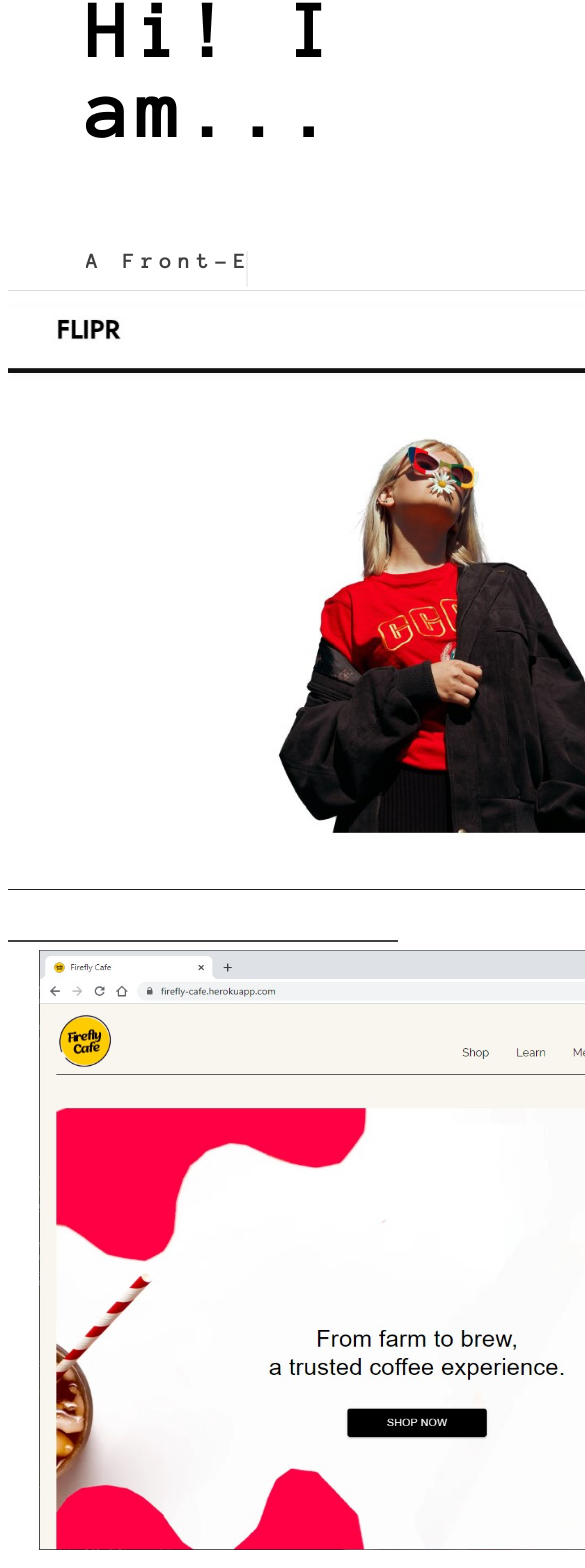
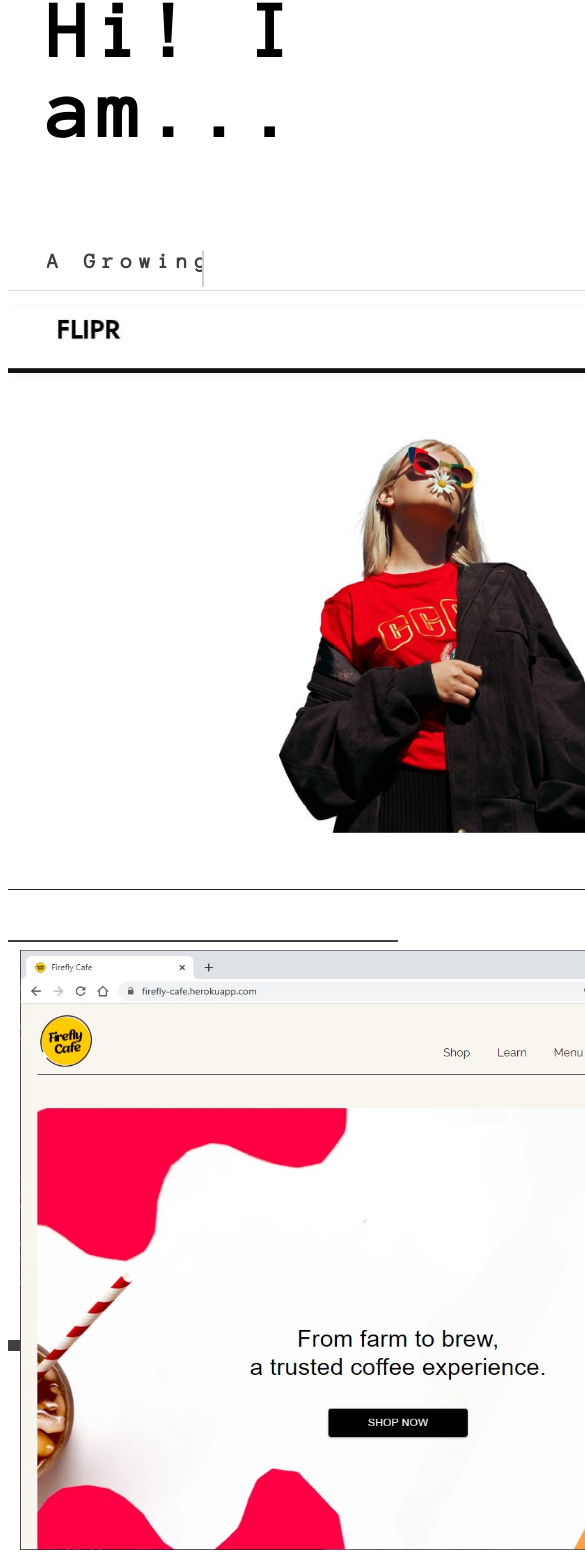
Before and after one commit to slchld1/myportfolio, a React (Create React App) app: page / in a window 390 px wide. Shown: the part 384-1952 px from the top of the page, 585 px wide, since content can reach past the window. Built offline with nearby package versions, Linux system fonts and the light colour scheme.

Commit message:
homepage.css && footer

```diff
--- /dev/null
+++ b/src/components/Footer.css
@@ -0,0 +1,6 @@
+.footer-container {
+    background-color: #404040;
+    width: 100vw;
+    height: 3vw;
+    bottom: 0;
+}
--- /dev/null
+++ b/src/components/Footer.js
@@ -0,0 +1,11 @@
+import React from 'react';
+import './Footer.css';
+
+function Footer() {
+    return (
+      <div className='footer-container'>
+
+        </div>
+        )
+    }
+export default Footer;
--- a/src/components/pages/Home.css
+++ b/src/components/pages/Home.css
@@ -27,7 +27,7 @@
     margin-bottom: 0;
     padding-top: 7vw;
     padding-bottom: 7vw;
-    padding-left: 20vw;
+    padding-left: 10vw;
     border-bottom: 2px solid #404040;
 }
 
@@ -90,7 +90,7 @@
     color: #404040;
     padding: 2rem;
     letter-spacing: 10px;
-    padding-left: 10vw;
+    /* padding-left: 3vw; */
 }
 .project-info {
     padding-top: 5vw;
@@ -137,7 +137,7 @@
     display: flex;
     justify-content: space-around;
     border-bottom: 2px solid #404040;
-    margin-left: 13vw;
+    margin-left: 3vw;
 }
 .p-desc2 {
     display: flex;
@@ -154,6 +154,9 @@
     font-size: 3rem;
     letter-spacing: 6px;
     width: 40vw;
+}
+.project-header2 {
+    margin-left: 13vw;
 }
 @keyframes move {
     0% {
@@ -214,6 +217,7 @@
     }
     .project-samples {
         text-align: center;
+        height:10vw;
     }
     .project {
         display: block;
@@ -225,27 +229,31 @@
         width: 300px;
         height: 600px;
     }
-    .project-cont2 {
-        margin-left: 8vw;
-    }
     .project-info2 {
+        width: 100vw;
         text-align: center;
+        display: flex;
+        justify-content: center;
     }
     .p-desc2 {
         text-align: center;
         width: 80vw;
-        margin-left: 10vw;
+        margin-right: 10vw;
         word-wrap: break-word;
     }
     .project-cont2 {
         height: 100vw;
         width: 100vw;
+        text-align: center;
+        display: block;
+        padding-bottom: 15vw;
     }
+    .project-header2 {
+        display: none;
+    }
+
     .project2 {
-        display: block;
         width: 100vw;
-        margin-left: 0;
-        margin-top: 120vh;
         text-align: center;
     }
   }
--- a/src/components/pages/Home.js
+++ b/src/components/pages/Home.js
@@ -3,6 +3,7 @@
 import './Home.css'
 import WorkIcon from '@mui/icons-material/Work';
 import Image from 'react-bootstrap/Image';
+import Footer from '../Footer';
 
 function Home() {
     return (
@@ -25,7 +26,7 @@
                                 <span className="letter">.</span>
                             </h1>
                             <h1 style={{ paddingBottom: 15 }} className='heading2' data-text="dev">
-                                A Front-End React Developer
+                                A Growing React Developer
                             </h1>
                         </Col>
                     </Row>
@@ -55,7 +56,7 @@
                         </Col>
                     </Row>
                 </Container>
-                <Container className='project-cont2 container'>
+                <Container className='project-cont2'>
                         <Col xs={6} className='container-rev'>
                             <div className='img-div'>
                             <a href="https://github.com/oliviasylee/firefly-cafe/tree/main?tab=readme-ov-file" target='_blank'>
@@ -80,6 +81,7 @@
                         </Col>
                     </Row>
                 </Container>
+            <Footer/>
             </Container>
         </section>
     )
```
